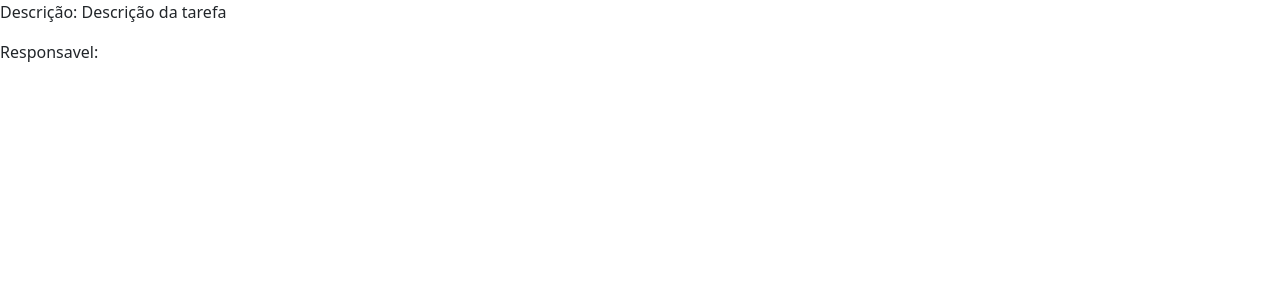
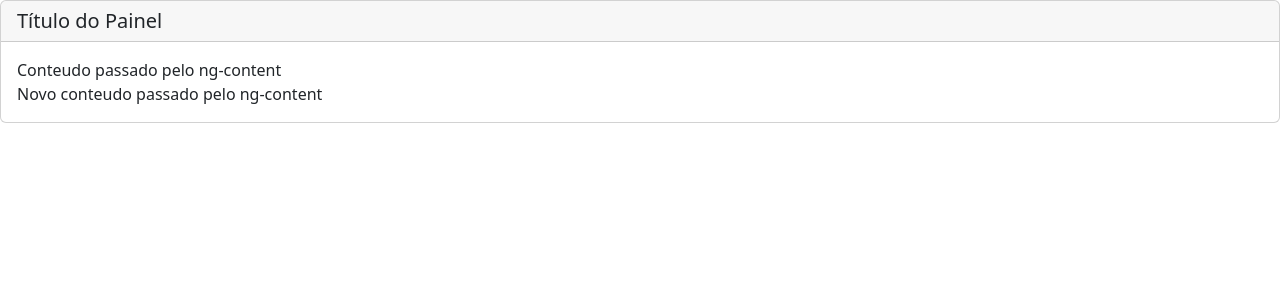
Before and after one commit to EderVoR/angular-loiane, an Angular app in the folder diretivas/: page / in a window 1280 px wide. Shown: the top 300 px of the page. Built offline with nearby package versions, Linux system fonts and the light colour scheme.

Commit message:
Funcionamento ng-content

```diff
--- a/diretivas/src/app/app.component.html
+++ b/diretivas/src/app/app.component.html
@@ -8,4 +8,10 @@
 
 <!--app-diretiva-ngstyle></!--app-diretiva-ngstyle-->
 
-<app-operador-elvis></app-operador-elvis>
+<!--app-operador-elvis></!--app-operador-elvis-->
+
+<app-exemplo-ng-content>
+	<div class="titulo">Título do Painel</div>
+	<div class="corpo">Conteudo passado pelo ng-content</div>
+	<div class="corpo">Novo conteudo passado pelo ng-content</div>
+</app-exemplo-ng-content>
--- a/diretivas/src/app/app.module.ts
+++ b/diretivas/src/app/app.module.ts
@@ -10,6 +10,7 @@
 import { DiretivaNgclassComponent } from './diretiva-ngclass/diretiva-ngclass.component';
 import { DiretivaNgstyleComponent } from './diretiva-ngstyle/diretiva-ngstyle.component';
 import { OperadorElvisComponent } from './operador-elvis/operador-elvis.component';
+import { ExemploNgContentComponent } from './exemplo-ng-content/exemplo-ng-content.component';
 
 @NgModule({
   declarations: [
@@ -19,7 +20,8 @@
     DiretivaNgforComponent,
     DiretivaNgclassComponent,
     DiretivaNgstyleComponent,
-    OperadorElvisComponent
+    OperadorElvisComponent,
+    ExemploNgContentComponent
   ],
   imports: [
     BrowserModule,
--- /dev/null
+++ b/diretivas/src/app/exemplo-ng-content/exemplo-ng-content.component.html
@@ -0,0 +1,8 @@
+<div class="card">
+	<h5 class="card-header">
+		<ng-content select=".titulo"></ng-content>
+	</h5>
+	<div class="card-body">
+	  <ng-content select=".corpo"></ng-content>
+	</div>
+  </div>
--- /dev/null
+++ b/diretivas/src/app/exemplo-ng-content/exemplo-ng-content.component.ts
@@ -0,0 +1,15 @@
+import { Component, OnInit } from '@angular/core';
+
+@Component({
+  selector: 'app-exemplo-ng-content',
+  templateUrl: './exemplo-ng-content.component.html',
+  styleUrls: ['./exemplo-ng-content.component.css']
+})
+export class ExemploNgContentComponent implements OnInit {
+
+  constructor() { }
+
+  ngOnInit(): void {
+  }
+
+}
```
Also changed, not shown: diretivas/src/app/exemplo-ng-content/exemplo-ng-content.component.css (added), 1 other file (tests, documents, lock files or other folders).
